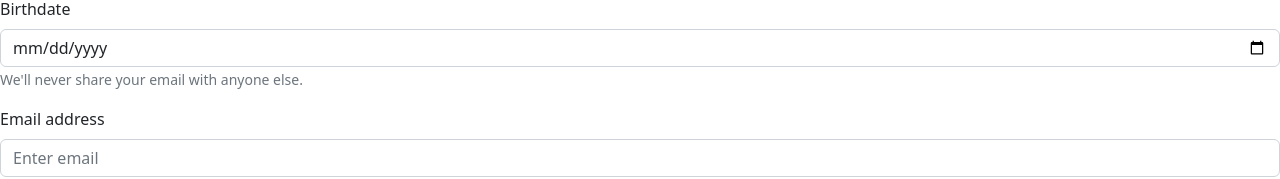
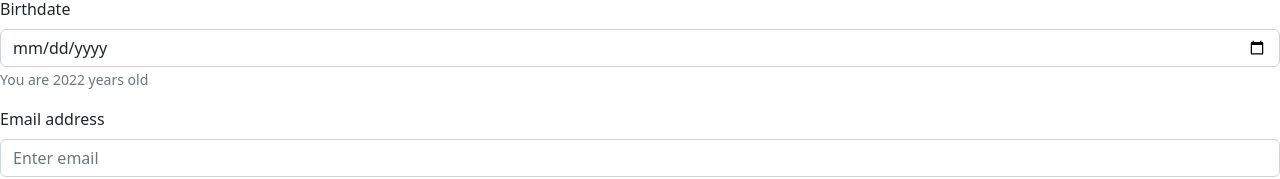
Before and after one commit to xfontr/202207-w8ch1-xifre-font, a React (Create React App) app: page / in a window 1280 px wide. Shown: the part 175-354 px from the top of the page. Built offline with nearby package versions, Linux system fonts and the light colour scheme.

Commit message:
Age calculator implemented

```diff
--- a/src/components/SignForm/SignForm.tsx
+++ b/src/components/SignForm/SignForm.tsx
@@ -18,6 +18,9 @@ const SignForm = (): JSX.Element => {
       [event.currentTarget.name]: event.currentTarget.value,
     });
   };
+
+  const getAge = (): number =>
+    new Date().getFullYear() - +userData.date.slice(0, 4);
 
   return (
     <Form>
@@ -59,7 +62,7 @@ const SignForm = (): JSX.Element => {
           }}
         />
         <Form.Text className="text-muted">
-          We'll never share your email with anyone else.
+          {`You are ${getAge()} years old`}
         </Form.Text>
       </Form.Group>
 
```
